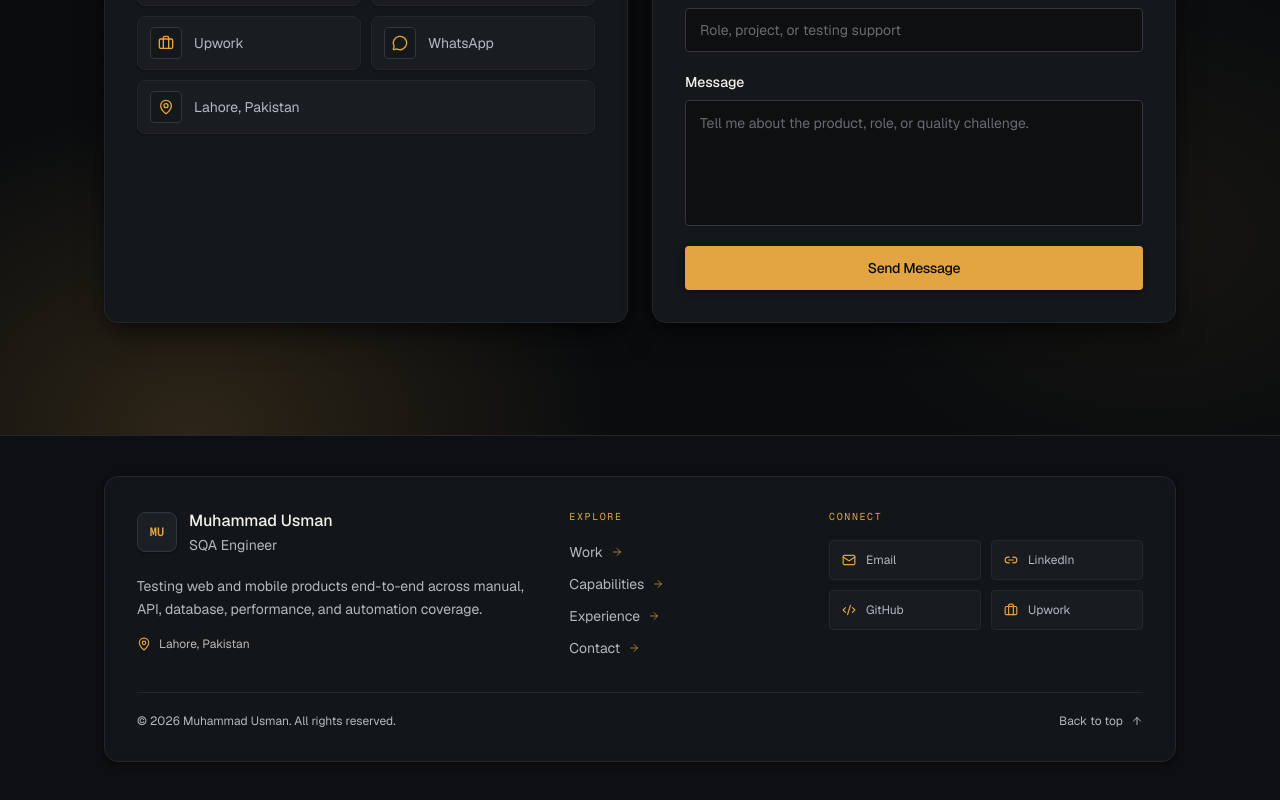
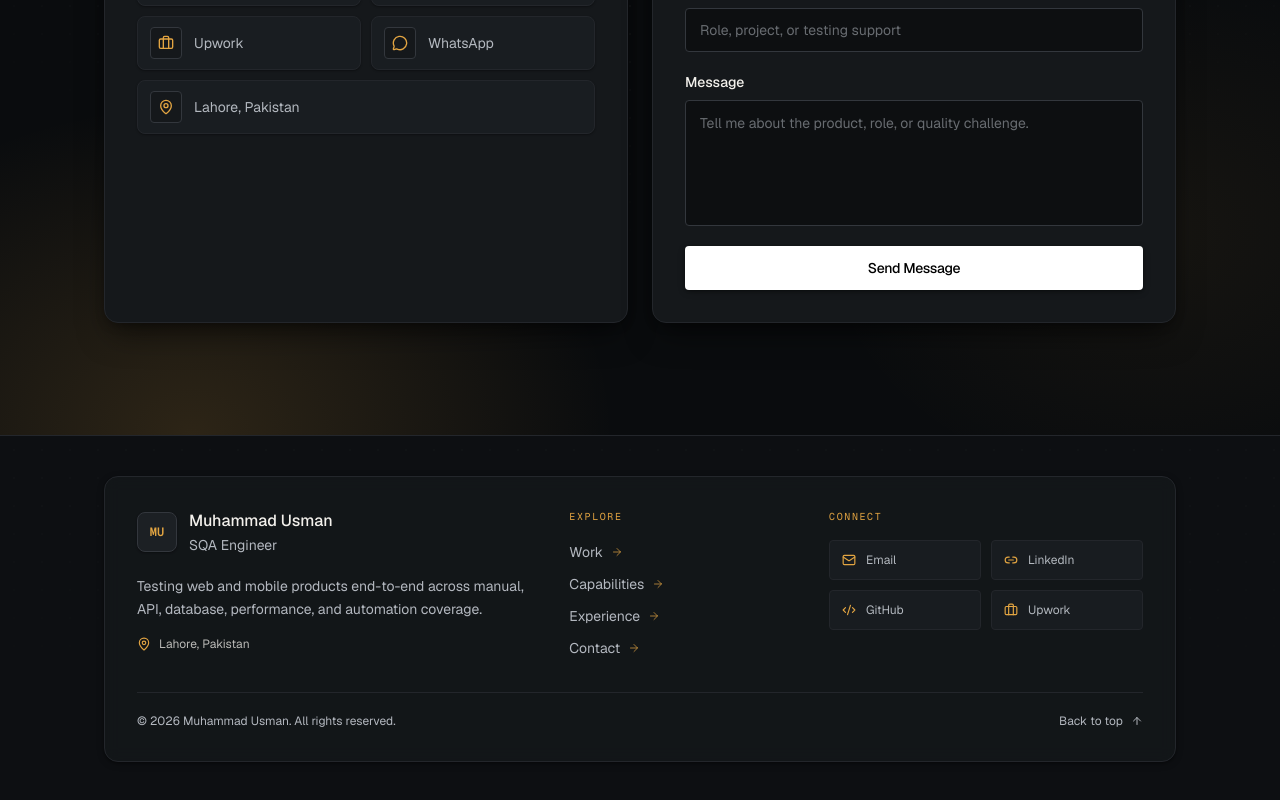
Before and after one commit to usman-siddique/QA-Portfolio, a Next.js app: page / in a window 1280 px wide. Shown: the part 6327-7127 px from the top of the page. Built offline with nearby package versions, Linux system fonts and the light colour scheme.

Commit message:
Make contact button white

```diff
--- a/components/sections/ContactForm.tsx
+++ b/components/sections/ContactForm.tsx
@@ -165,7 +165,7 @@ export function ContactForm() {
       <Button
         type="submit"
         disabled={status === "submitting"}
-        className="w-full bg-accent text-background hover:bg-accent/90"
+        className="w-full bg-white text-black hover:bg-white/90 hover:text-black"
       >
         {status === "submitting" ? (
           <>
```
